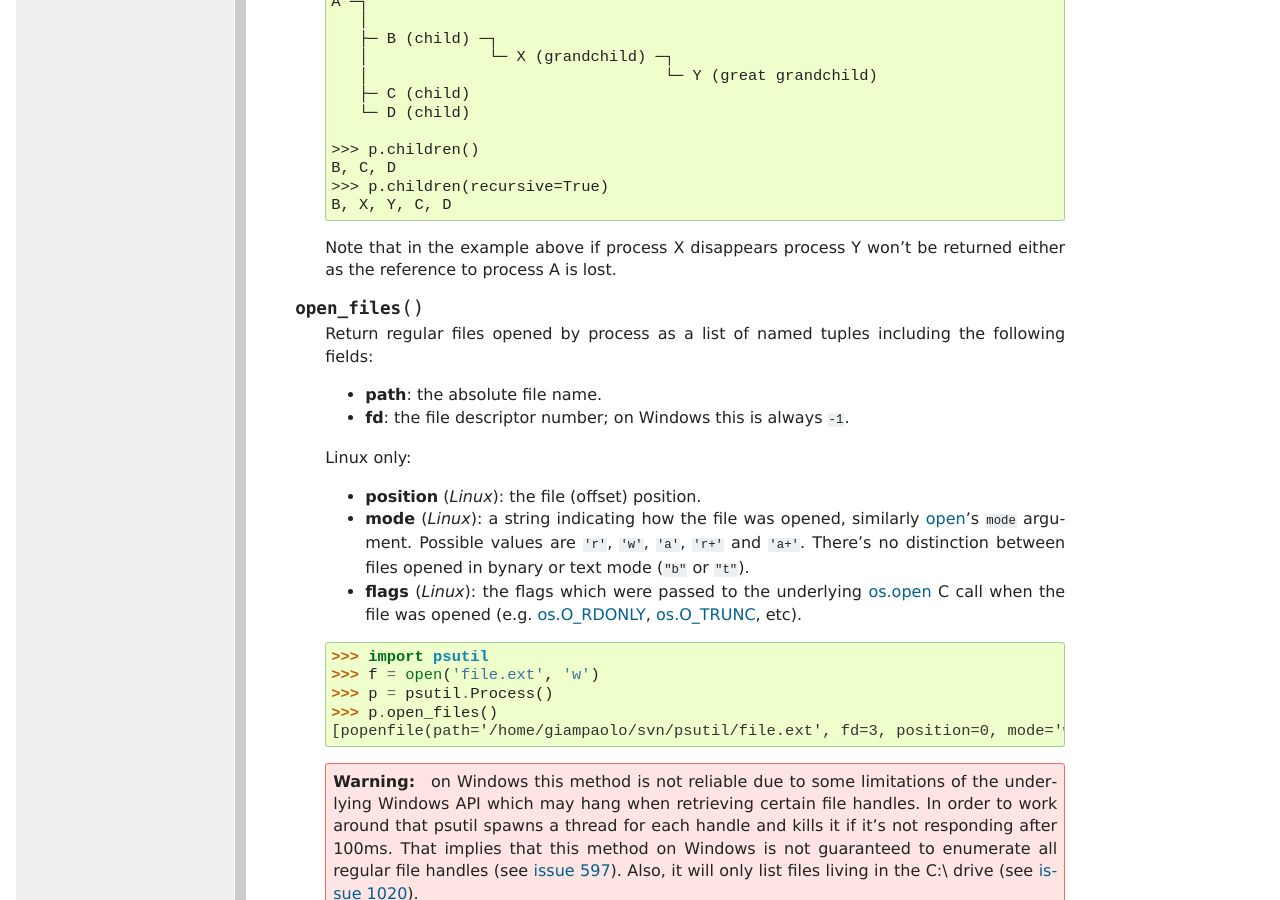
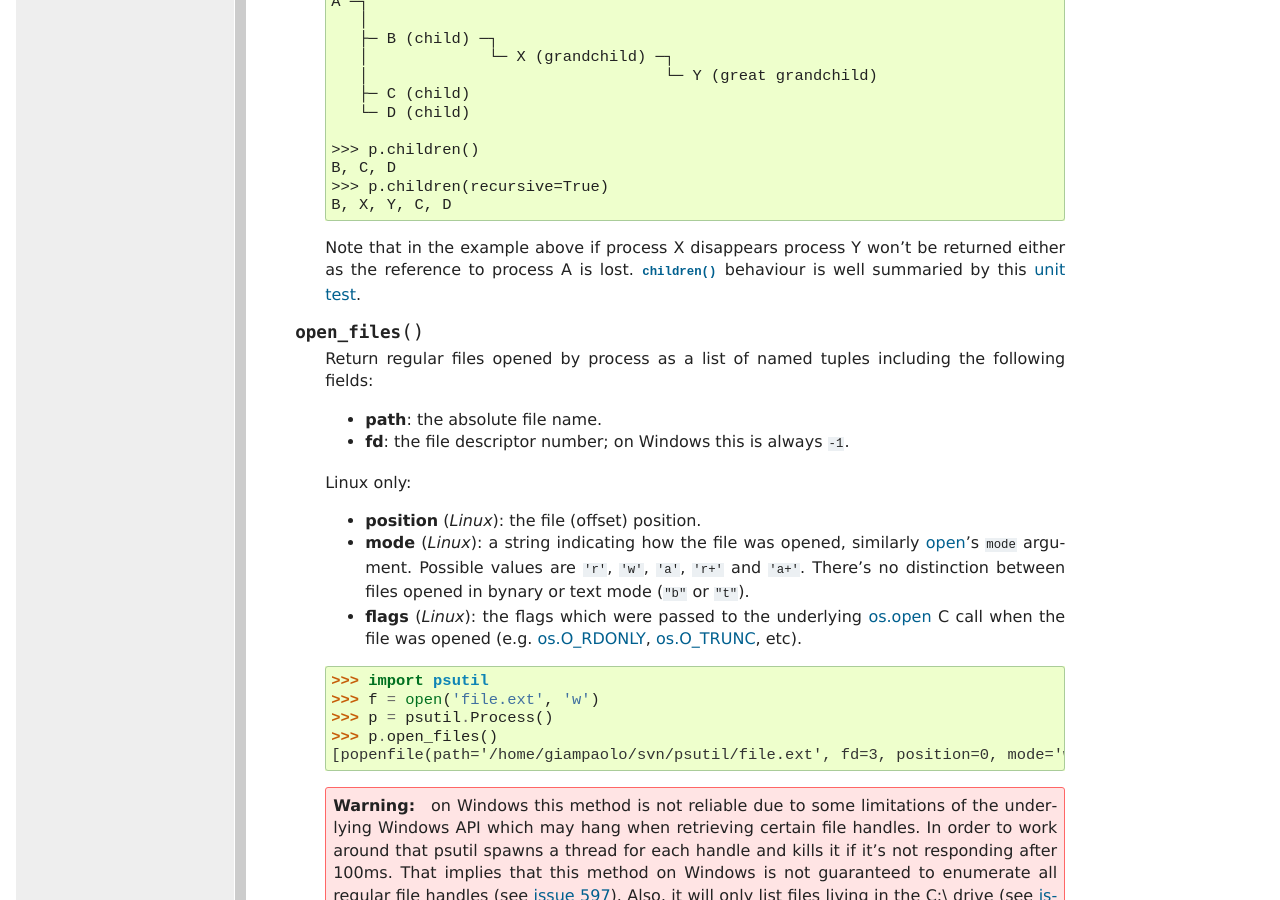
Before and after one commit to giampaolo/psutil, a Sphinx documentation site: the page built from docs/index.rst, in a window 1280 px wide and 900 px high, scrolled down 25717 px. Built offline with Sphinx 7.4.7, drawn with Linux system fonts in a browser that asks for light colours; formulas are drawn with MathJax 3.

Commit message:
update doc

```diff
--- a/docs/index.rst
+++ b/docs/index.rst
@@ -1625,6 +1625,8 @@ Process class
 
     Note that in the example above if process X disappears process Y won't be
     returned either as the reference to process A is lost.
+    :meth:`children()` behaviour is well summaried by this
+    `unit test <https://github.com/giampaolo/psutil/blob/7666871497e930ff1a318d90bbcec93da851afbf/psutil/tests/test_process.py#L1236-L1247>`__.
 
   .. method:: open_files()
 
```
Also changed, not shown: 1 other file.
